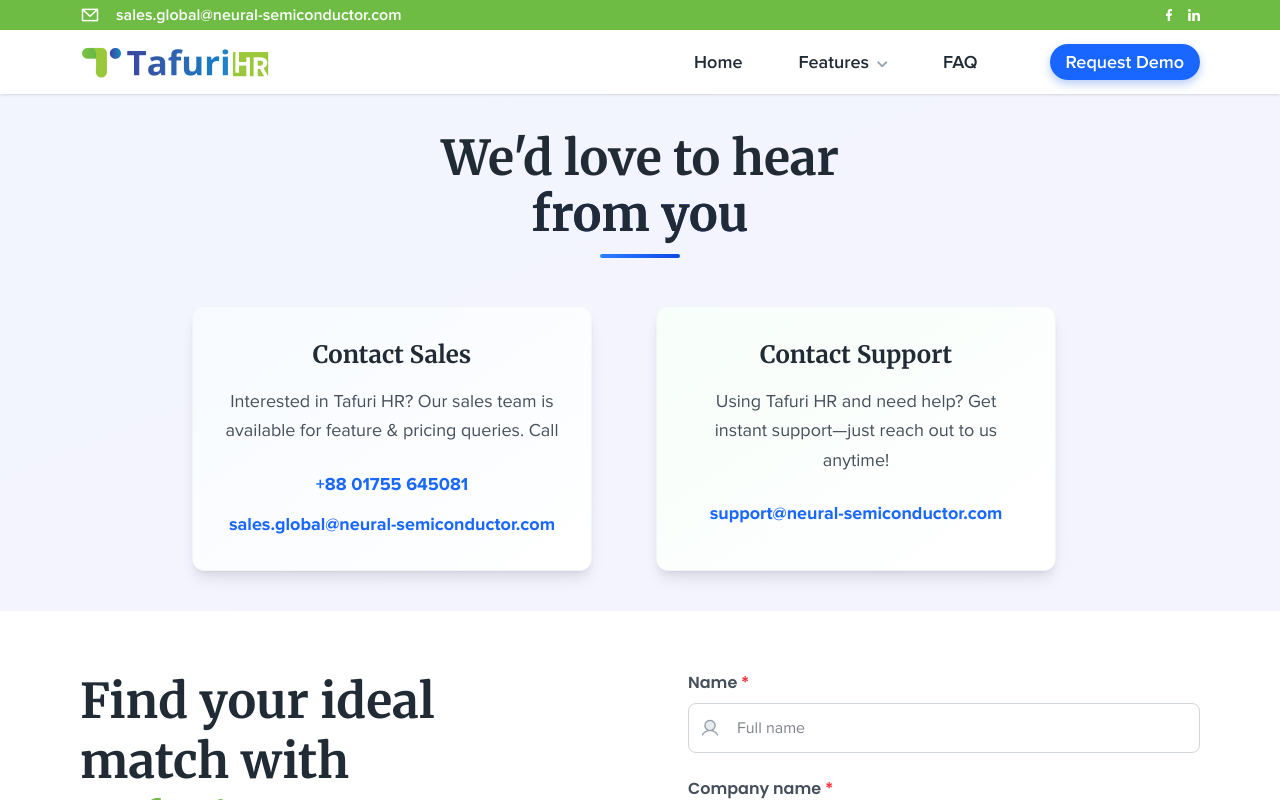
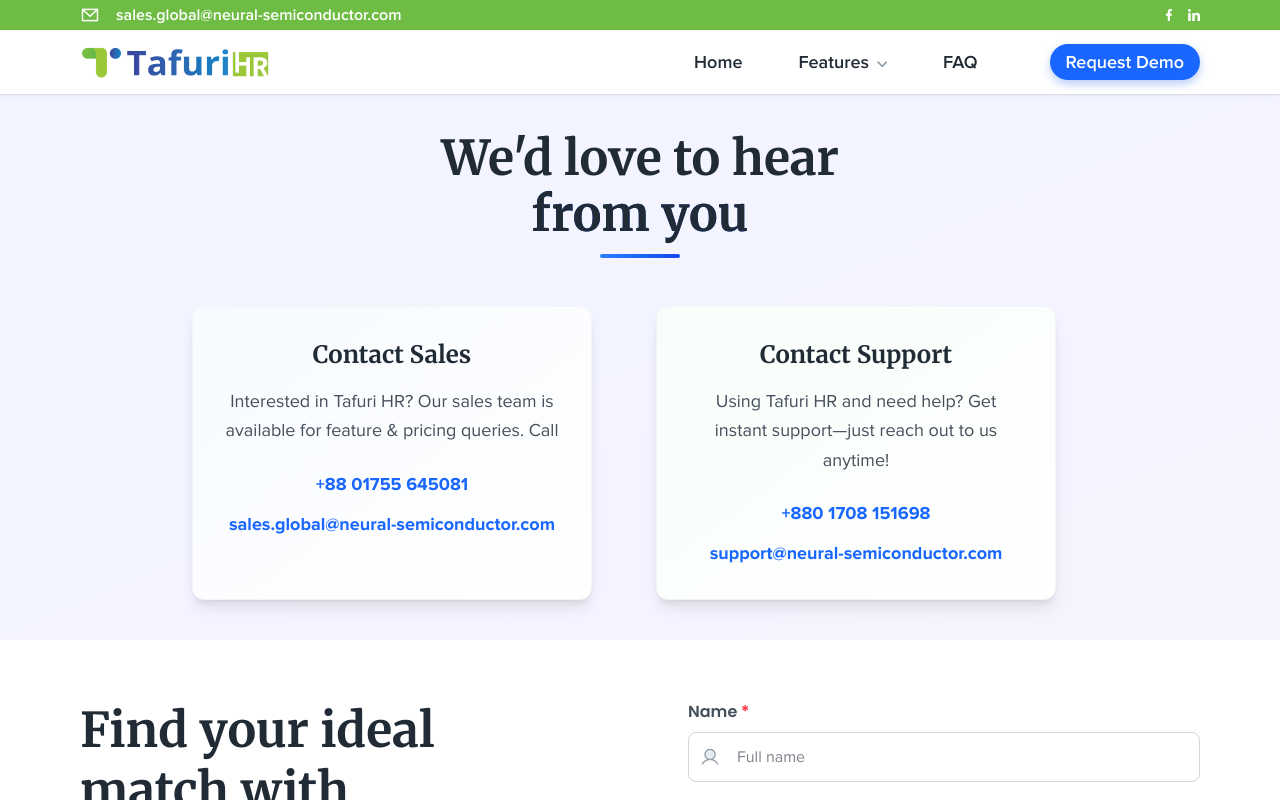
Before and after one commit to sayeed007/Tafuri-HRMS-Website, a Next.js app: page /request-demo in a window 1280 px wide. Shown: the top 800 px of the page. Built offline with nearby package versions, Linux system fonts and the light colour scheme.

Commit message:
Added missing files

```diff
--- a/src/components/request-demo/ContactSection.tsx
+++ b/src/components/request-demo/ContactSection.tsx
@@ -162,6 +162,23 @@
                         Get instant support—just reach
                         out to us anytime!
                     </motion.p>
+
+                    <motion.div
+                        className="space-y-3 relative z-10"
+                        variants={contactInfoVariants}
+                    >
+                        <motion.a
+                            href="tel:+8801708151698"
+                            className="block text-blue hover:text-blue-600 font-bold text-lg transition-colors duration-200"
+                            whileHover={{
+                                scale: 1.05,
+                                color: "#2563eb",
+                                transition: { type: "spring", stiffness: 300, damping: 20 }
+                            }}
+                            whileTap={{ scale: 0.98 }}
+                        >
+                            +880 1708 151698
+                        </motion.a>
                         <motion.a
                             href="mailto:support@neural-semiconductor.com"
                             className="block text-blue hover:text-blue-600 font-bold text-lg relative z-10 transition-colors duration-200"
@@ -177,6 +194,7 @@
                         </motion.a>
                     </motion.div>
                 </motion.div>
+            </motion.div>
         </motion.section>
     )
 }
--- a/src/data/testimonials/testimonials.json
+++ b/src/data/testimonials/testimonials.json
@@ -2,6 +2,17 @@
     "testimonials": [
         {
             "id": 1,
+            "name": "S. M. Tanvir Rahman",
+            "role": "Head of HR, Threads and Accessories Division",
+            "company": "DBL Group",
+            "content": "Tafuri HRMS has been an excellent solution for managing our HR operations efficiently. Its seamless integration of payroll, attendance, leave, and performance management has made our HR tasks more accurate and transparent. We truly appreciate how it simplifies daily HR activities and ensures error-free, smooth operations.",
+            "rating": 5,
+            "avatar": "TR",
+            "profileImage": "/Testimonials/TanvirRahman.jpg",
+            "cardType": "green"
+        },
+        {
+            "id": 2,
             "name": "Sadman Safiul",
             "role": "Senior Product Manager",
             "company": "Chhaya Technologies Limited",
@@ -12,7 +23,7 @@
             "cardType": "green"
         },
         {
-            "id": 2,
+            "id": 3,
             "name": "Md. Atikur Rahman",
             "role": "Sr. HR Executive",
             "company": "DBL Pharmaceuticals Ltd.",
@@ -23,7 +34,7 @@
             "cardType": "green"
         },
         {
-            "id": 3,
+            "id": 4,
             "name": "Monsor Alam Naiem",
             "role": "Executive IT",
             "company": "Moriom Group",
```
Lines whose indentation alone changed are shown as unchanged.
